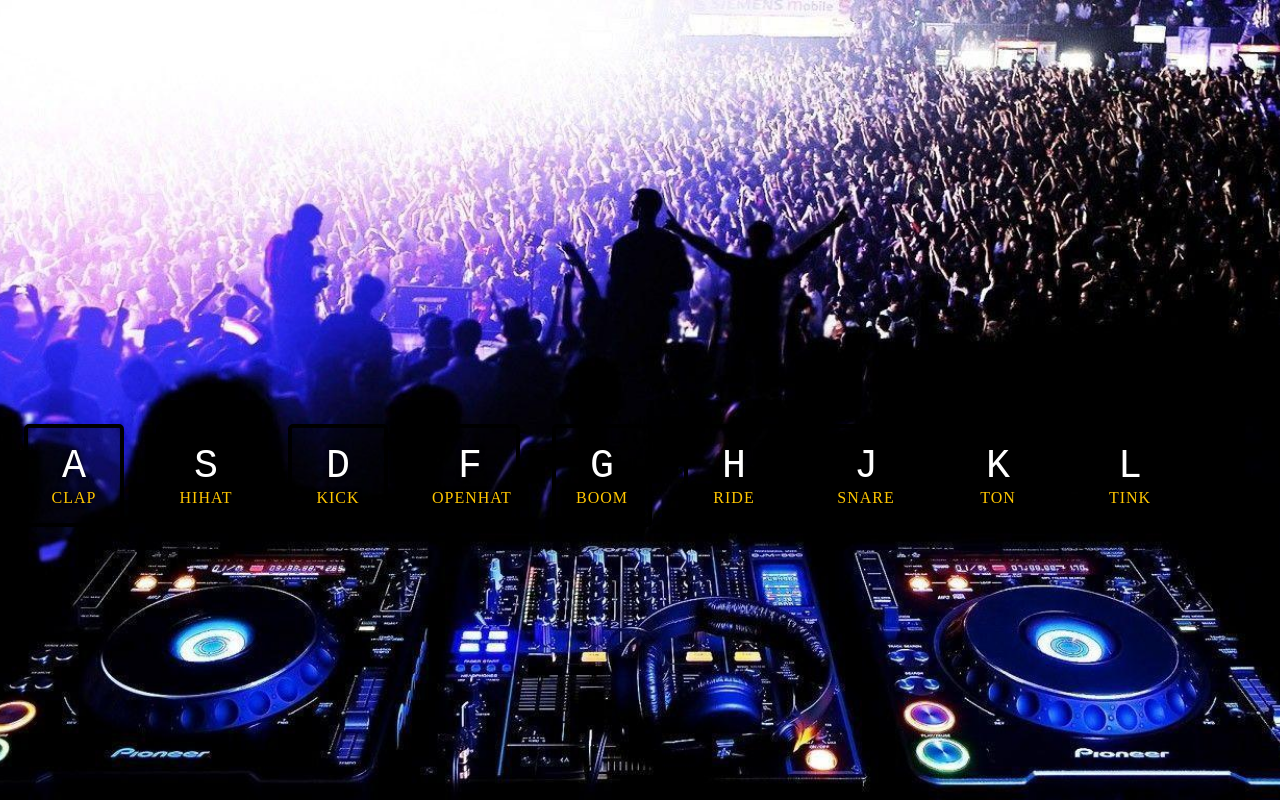
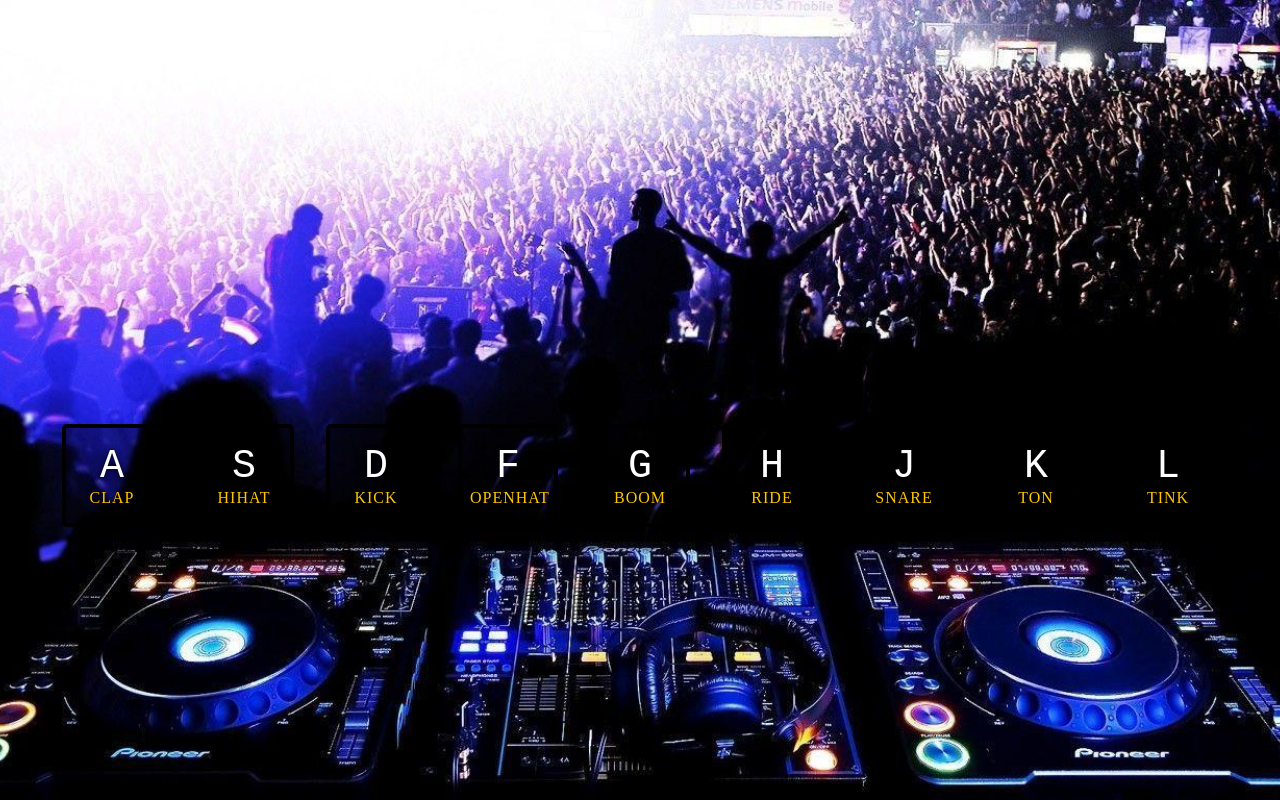
Before and after one commit to Abhishek1438/drum-kit, a plain HTML site: page index.html in a window 1280 px wide. Drawn offline with Linux system fonts and the light colour scheme.

Commit message:
add flex in css

```diff
--- a/css/drum-kit.css
+++ b/css/drum-kit.css
@@ -22,10 +22,12 @@ kbd {
     position: relative;
     margin: auto;
     top: 50%;
+    display: flex;
+    justify-content: center;
+    flex-wrap: wrap;
 }
 
 .key {
-    float:left;
     text-align: center;
     border-radius: 5px;
     color: white;
```
